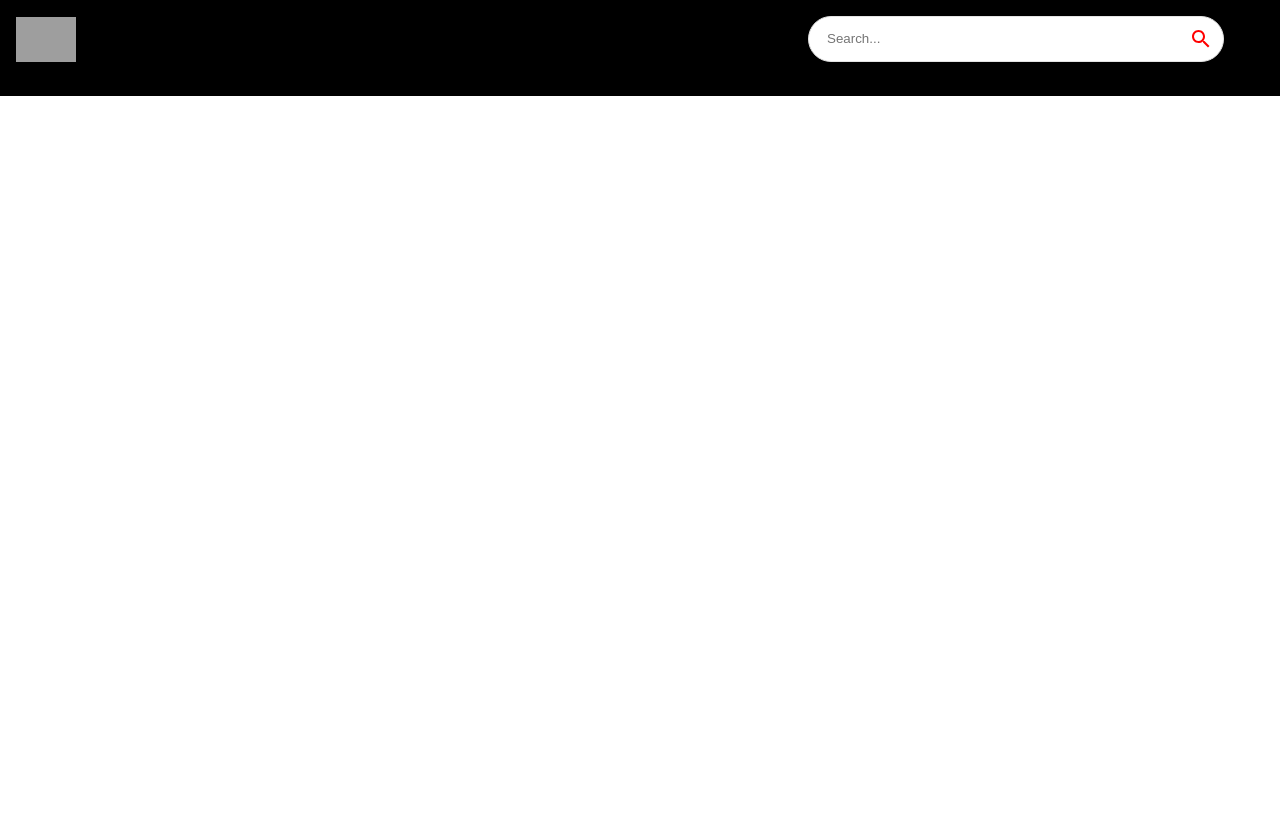
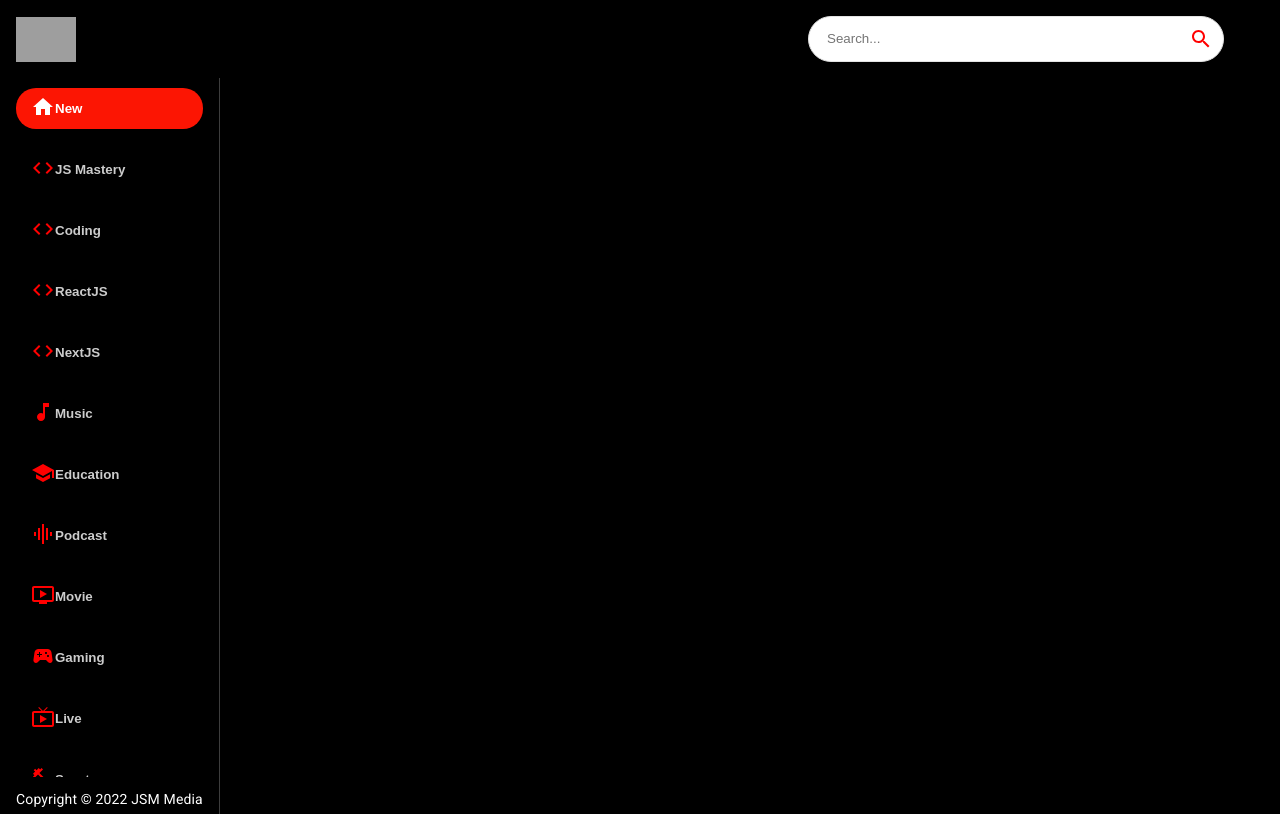
Before and after one commit to mkim245/youtube-clone, a React (Create React App) app: page / in a window 1280 px wide. Built offline with nearby package versions, Linux system fonts and the light colour scheme; grey boxes are pictures that could not be loaded.

Commit message:
code sidebar and feed

```diff
--- a/src/components/Feed.jsx
+++ b/src/components/Feed.jsx
@@ -1,9 +1,20 @@
 import React from 'react'
+import { useState, useEffect } from 'react';
+import { Box, Stack, Typography } from "@mui/material";
+import Sidebar from './Sidebar';
+
 
 const Feed = () => {
   return (
-    <div>Feed</div>
-  )
-}
+    <Stack sx={{ flexDirection: { sx: "column", md: "row" } }}>
+    <Box sx={{ height: { sx: "auto", md: "92vh" }, borderRight: "1px solid #3d3d3d", px: { sx: 0, md: 2 } }}>
+      <Sidebar />
+      <Typography className="copyright" variant="body2" sx={{ mt: 1.5, color: "#fff", }}>
+        Copyright © 2022 JSM Media
+      </Typography>
+    </Box>
+  </Stack>
+);
+};
 
 export default Feed
--- /dev/null
+++ b/src/components/Sidebar.jsx
@@ -0,0 +1,31 @@
+import { Stack } from '@mui/system'
+import React from 'react'
+import { categories } from '../utils/constants'
+const selectedCategory = 'New';
+
+const Sidebar = () => (
+  <Stack
+    direction="row"
+    sx={{
+      overflowY: "auto",
+      height: { sx: 'auto', md: '95%' },
+      flexDirection: { md: 'column' },
+    }}
+  >
+    {categories.map((category) => (
+      <button
+        className="category-btn"
+        style={{
+          background: category.name === selectedCategory && '#FC1503',
+          color: 'white'
+        }}
+        key={category.name}
+      >
+        <span style= {{color: category.name === selectedCategory ? 'white' : 'red', margineRight: '15px'}}>{category.icon}</span>
+        <span style={{ opacity: category.name === selectedCategory ? '1' : '0.8'}}>{category.name}</span>
+      </button>
+    ))}
+  </Stack>
+)
+
+export default Sidebar
--- a/src/components/index.js
+++ b/src/components/index.js
@@ -4,3 +4,4 @@ export { default as ChannelDetail } from './ChannelDetail';
 export { default as SearchFeed } from './SearchFeed';
 export { default as VideoDetail } from './VideoDetail';
 export { default as SearchBar } from './SearchBar';
+export { default as Sidebar } from './Sidebar';
```
